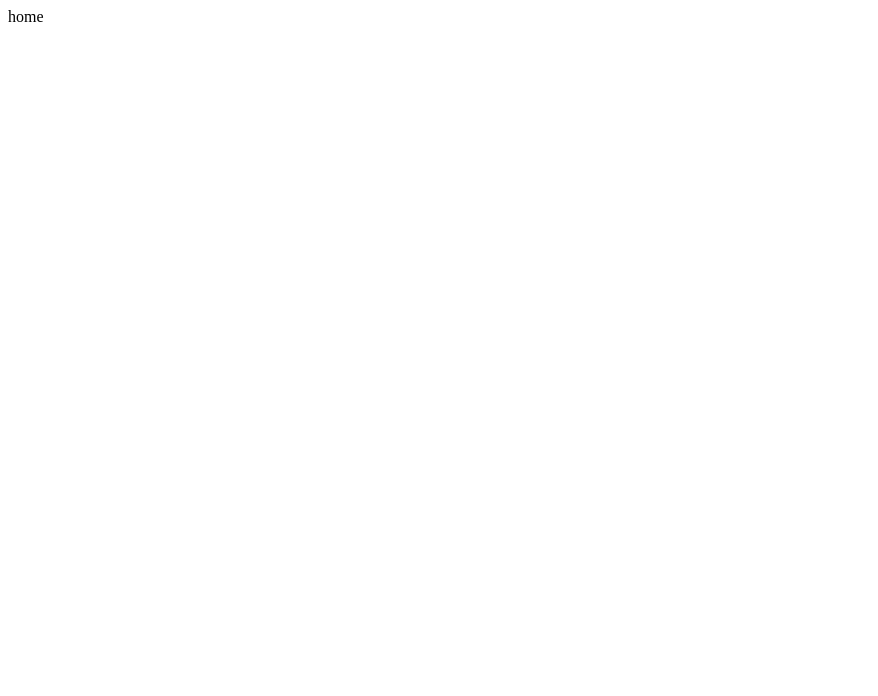
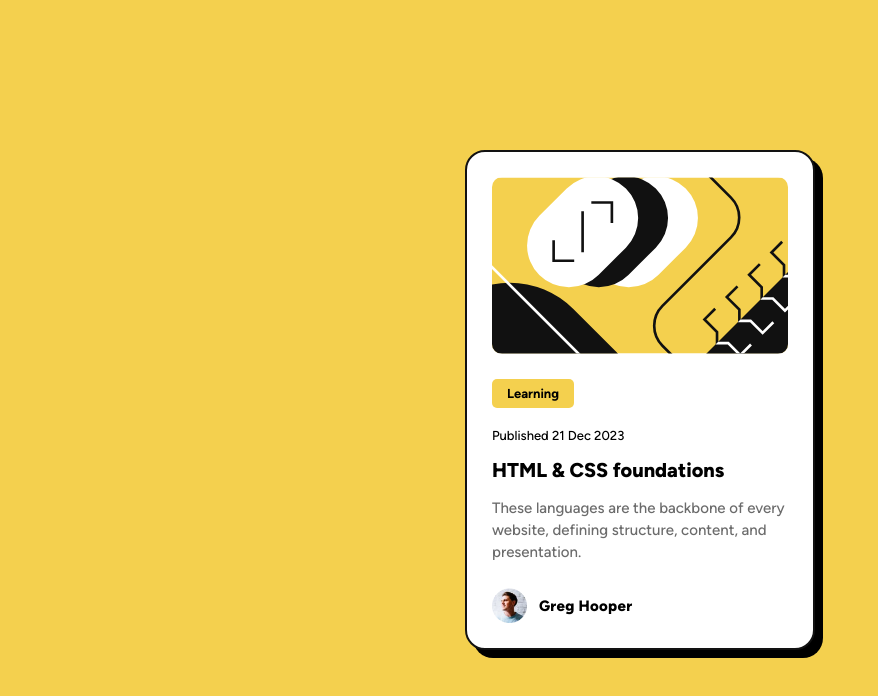
Before and after one commit to saaddr/Blog-preview-card, a plain HTML site: page index.html in a window 1280 px wide. Shown: the whole page, without its empty margins (0-878 px from the left). Drawn offline with Linux system fonts and the light colour scheme.

Commit message:
update paths

```diff
--- a/index.html
+++ b/index.html
@@ -1 +1,23 @@
-<a herf="code/index.html">home</a>
+<!DOCTYPE html>
+<html lang="en">
+<head>
+	<meta charset="UTF-8">
+	<meta name="viewport" content="width=device-width, initial-scale=1.0">
+	<link rel="stylesheet" href="./code/style.css">
+	<title>Blog preview card</title>
+</head>
+<body>
+	<div class="container">
+		<img class="first_img" src="./media/illustration-article.svg" alt="pic">
+		<div class="learning">Learning</div>
+		<p>Published 21 Dec 2023</p>
+		<p>HTML & CSS foundations</p>
+		<p>These languages are the backbone of every website,
+			defining structure, content, and presentation.</p>
+		<div class="profile">
+			<img src="./media/image-avatar.webp" alt="profile">
+			<p>Greg Hooper</p>
+		</div>
+	</div>
+</body>
+</html>
--- /dev/null
+++ b/style.css
@@ -0,0 +1,134 @@
+/*-------------------------Fonts-------------------------*/
+@font-face {
+	font-family: 'figtree';
+	src: url('./fonts/Figtree-VariableFont_wght.ttf');
+}
+/*-------------------------------------------------------*/
+
+
+/*--------------------Global_variables-------------------*/
+:root {
+	--White: hsl(0, 0%, 100%);
+	--Yellow: hsl(47, 88%, 63%);
+	--Gray_500: hsl(0, 0%, 42%);
+	--Gray_950: hsl(0, 0%, 7%);
+}
+/*-------------------------------------------------------*/
+
+
+/*----------------------Global_rules---------------------*/
+* {
+	margin: 0;
+	padding: 0;
+	box-sizing: border-box;
+	font-family: 'figtree';
+}
+/*-------------------------------------------------------*/
+
+
+/*--------------------mobile_(default)--------------------*/
+body {
+	height: 100svh;
+	width: 100%;
+	display: flex;
+	align-items: center;
+	justify-content: center;
+	background-color: var(--Yellow);
+}
+
+.container {
+	width: 350px;
+	background-color: var(--White);
+	padding: 25px;
+	border: 2px solid var(--Gray_950);
+	border-radius: 20px;
+	display: flex;
+	flex-direction: column;
+	justify-content: space-between;
+	box-shadow: 8px 8px 0 0;
+}
+
+.container .first_img {
+	width: 100%;
+	border-radius: 10px;
+}
+
+.learning {
+	background-color: var(--Yellow);
+	width: fit-content;
+	padding: 7px 15px;
+	margin: 25px 0 20px;
+	border-radius: 5px;
+	font-weight: 700;
+	font-size: 13px;
+}
+
+.container p:first-of-type {
+	font-size: 13px;
+	font-weight: 500;
+}
+
+.container p:nth-of-type(2) {
+	font-size: 20px;
+	font-weight: 800;
+	margin: 15px 0;
+}
+
+.container p:last-of-type {
+	color: var(--Gray_500);
+	font-size: 15px;
+	font-weight: 500;
+	line-height: 22px;
+}
+
+.profile {
+	display: flex;
+	align-items: center;
+	gap: 12px;
+	margin-top: 25px;
+}
+
+.profile img {
+	width: 35px;
+}
+
+.profile p:last-child {
+	color: black;
+	font-weight: 800;
+	letter-spacing: 0.3px;
+}
+/*--------------------------------------------------------*/
+
+/* -------------------51_area-------------------*/
+@media (max-width: 300px)
+{
+	.container {
+		position: relative;
+		display: none;
+	}
+
+	body::before {
+		position: absolute;
+		content: '';
+		background: url('./media/fin_ghadi.jpg') no-repeat center;
+		top: 50%;
+		left: 50%;
+		transform: translate(-50%, -50%);
+		height: 200px;
+		width: 250px;
+		background-size: cover;
+	}
+
+	body::after {
+		position: absolute;
+		content: "";
+		width: 80%;
+		text-align: center;
+		font-size: 20px;
+		font-weight: 600;
+		top: 65%;
+		left: 50%;
+		transform: translate(-50%, -50%);
+	}
+}
+/*----------------------------------------------- */
```
